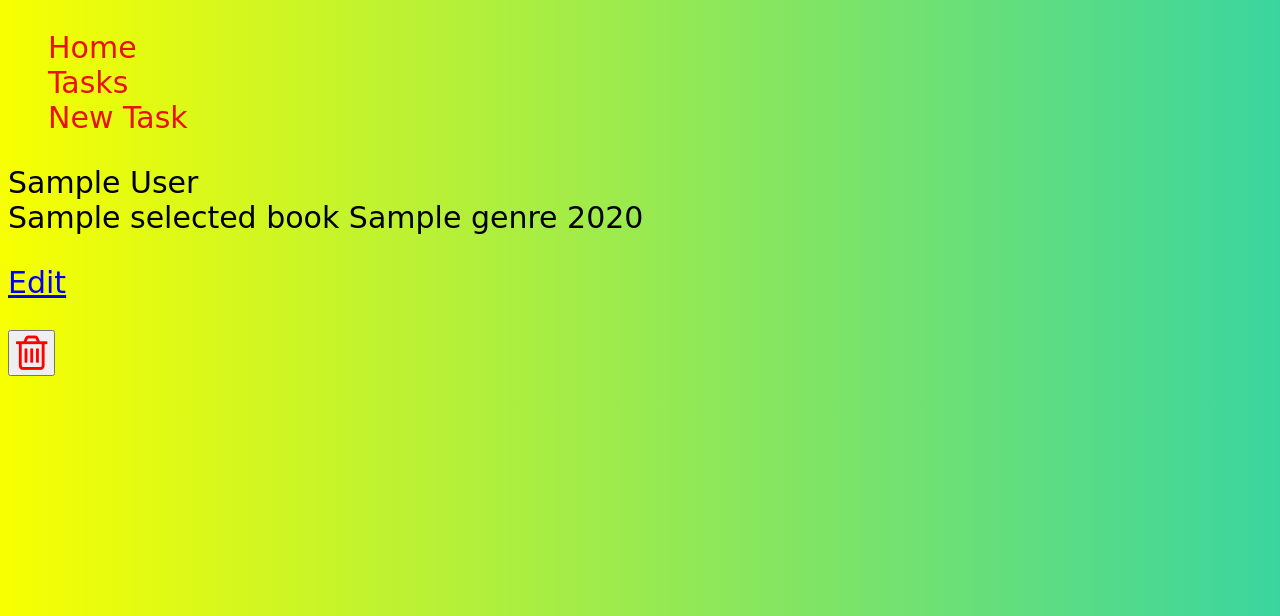
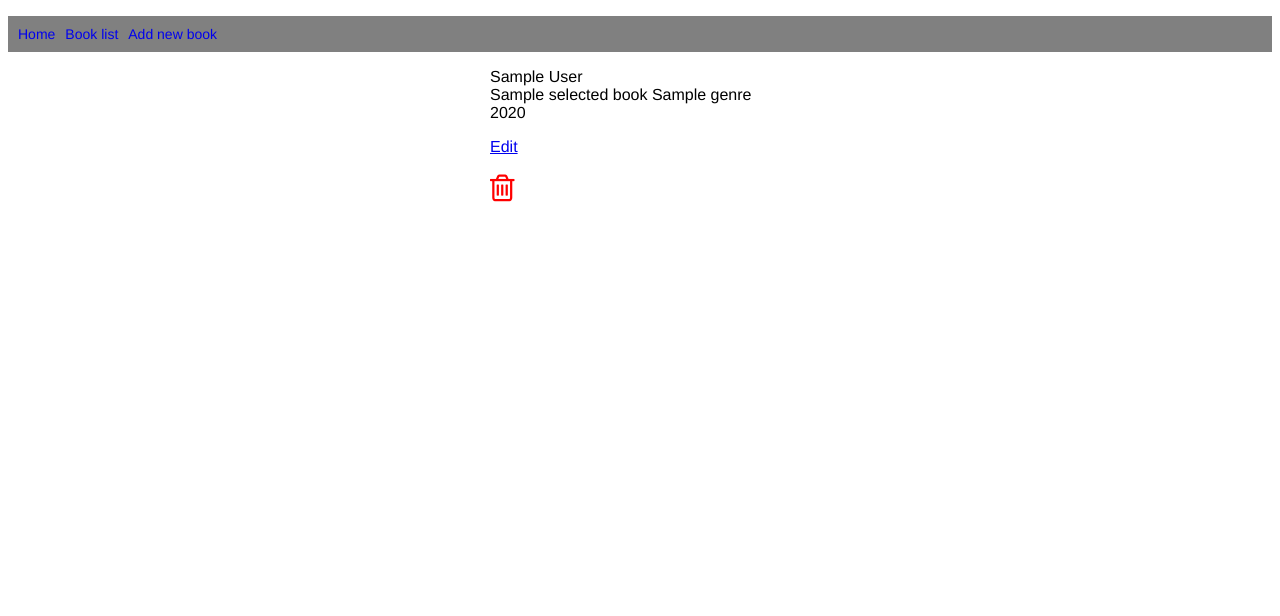
Before and after one commit to efgeri/cc_homework, a Flask app: template week_03/weekwend_hw_w3/templates/books/show.html in a window 1280 px wide. Shown: the top 616 px of the page. Run offline with Flask 2, Linux system fonts and the light colour scheme; the template is opened without the code that fills it: most values are stand-ins (such as "Sample title", 1, 10 or a date in 2020).

Commit message:
Html functions fixed

```diff
--- /dev/null
+++ b/week_04/day_3/book_author_fullstack/static/style.css
@@ -0,0 +1,83 @@
+body{
+  font-family: "Helvetica", arial, sans-serif; font-size: 16px;
+}
+
+.task {
+  border: 1px solid #ccc;
+  width: 300px;
+  min-height: 68px;
+  padding: 10px;
+  display: flex;
+  line-height: 18px;
+  margin-bottom: 10px;
+}
+
+.name {
+  font-weight: bold;
+  margin-bottom: 0.5em;
+  margin-right: 0.3em;
+}
+
+.duration{
+  color: #8899a6;
+  font-size: 13px;
+  margin-left: 20px;
+}
+
+.buttons {
+  margin-top: 10px;
+  margin-left: 2px;
+  font-size: 1.4em;
+  color: #aab8c2;
+}
+
+.buttons i {
+  width: 80px;
+}
+
+input, select, button {
+  font-size: 100%;
+  width : 100%;
+  padding: 10px;
+  margin: 10px;
+  box-sizing: border-box;
+}
+
+.trash-button{
+  display: contents;
+  font-size: 65%;
+}
+
+
+.delete-form{
+  display: inline;
+}
+
+.menu{
+  display: flex;
+  padding: 10px;
+  background-color: grey;
+  color: white;
+}
+
+.menu li a{
+  text-decoration: none;
+}
+
+.menu li a:visited{
+  color: white;
+}
+
+.menu li{
+  padding-right: 10px;
+  list-style: none;
+  color: white;
+  font-family: "Helvetica", arial, sans-serif; font-size: 14px;
+}
+
+.container{
+  display: flex;
+  flex-wrap: wrap;
+  width: 300px;
+  margin: 0 auto;
+}
--- a/week_04/day_3/book_author_fullstack/templates/base.html
+++ b/week_04/day_3/book_author_fullstack/templates/base.html
@@ -13,8 +13,8 @@
     <nav>
       <ul class="menu">
         <li><a href="/">Home</a></li>
-        <li><a href="/tasks">Tasks</a></li>
-        <li><a href="/tasks/new">New Task</a></li>
+        <li><a href="/books">Book list</a></li>
+        <li><a href="/books/new">Add new book</a></li>
       </ul>
     </nav>
   </header>
--- a/week_04/day_3/book_author_fullstack/templates/books/show.html
+++ b/week_04/day_3/book_author_fullstack/templates/books/show.html
@@ -4,7 +4,7 @@
 
 <div class="book">
     <div class="content">
-      {{selected_book.user.first_name}} {{selected_book.user.last_name}}
+      {{selected_book.author.first_name}} {{selected_book.author.last_name}}
       <div class="title">
         {{selected_book.title}}
         {{selected_book.genre}}
```
Also changed, not shown: week_04/day_3/book_author_fullstack/templates/books/index.html (+7 -6 lines).
